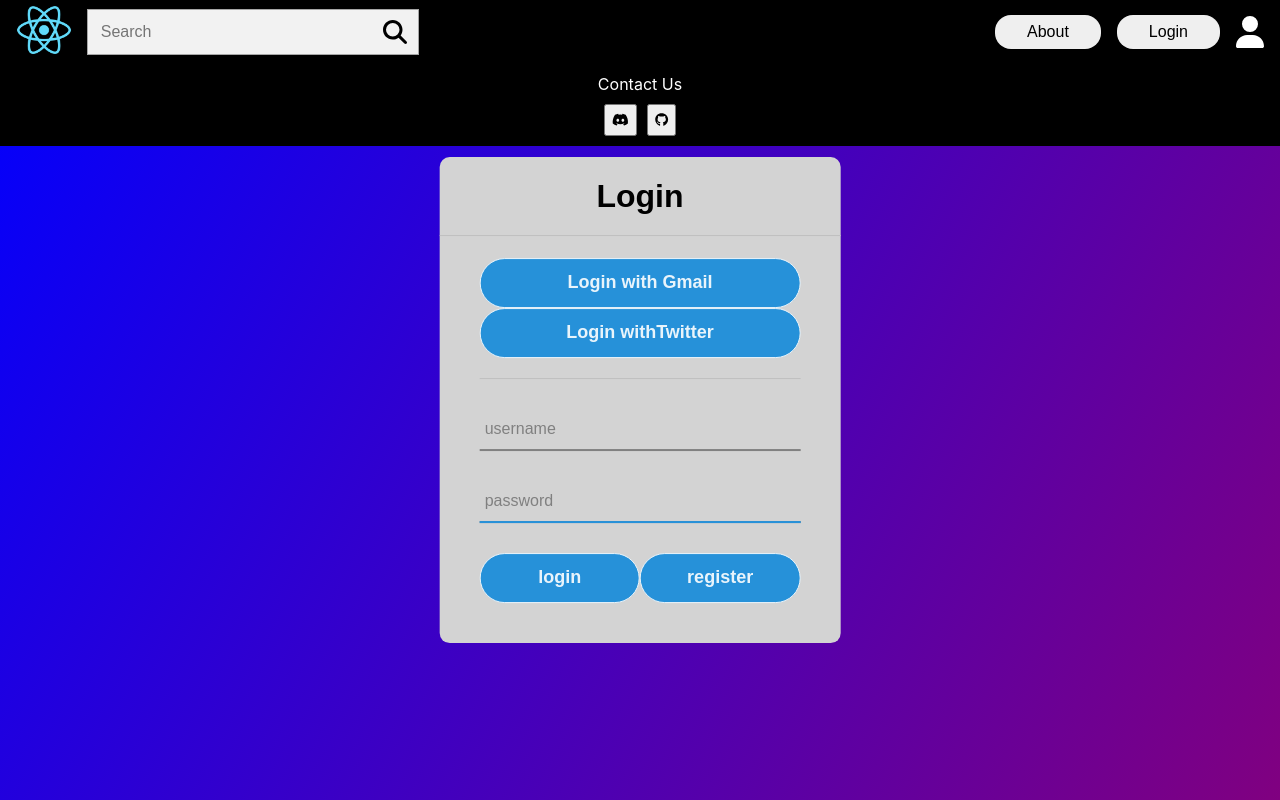
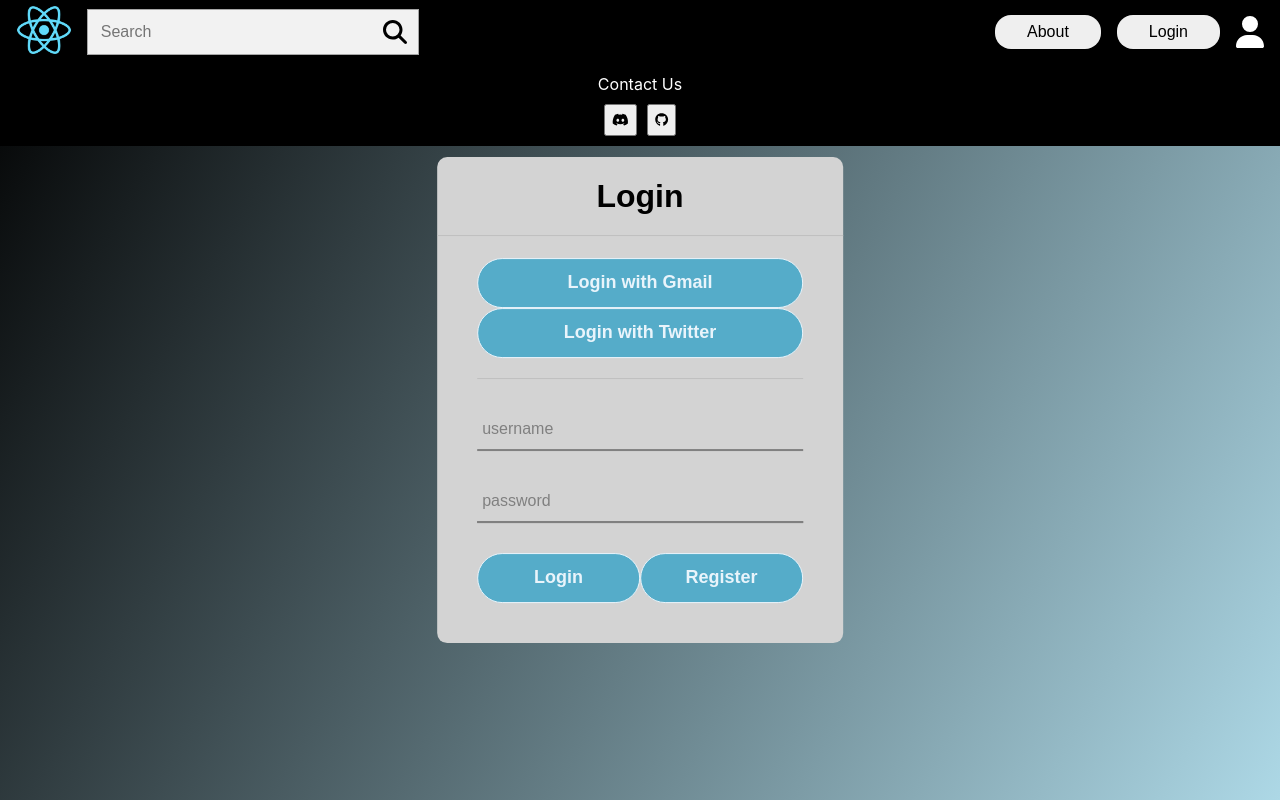
Before and after one commit to Spring2022-CSCI152/Team2, a React (Create React App) app in the folder frontend/: page /login in a window 1280 px wide. Built offline with nearby package versions, Linux system fonts and the light colour scheme.

Commit message:
changed colors

```diff
--- a/frontend/src/assets/login.css
+++ b/frontend/src/assets/login.css
@@ -1,7 +1,7 @@
 body{
   margin: 0;
   padding: 0;
-  background: linear-gradient(120deg, blue, purple);
+  background: linear-gradient(120deg, black, lightblue);
   height: 100vh;
   overflow: hidden;
 }
@@ -63,14 +63,14 @@ form .txt_field{
   left: 0;
   width: 100%;
   height: 2px;
-  background: #2691d9;
+  background: grey;
 
 }
 
 .txt_field input:focus ~ label,
 .txt_field input:valid ~ label{
   top: -5px;
-  color: #2691d9;
+  color: rgb(0, 8, 10);
 
 }
 
@@ -96,7 +96,7 @@ input[type = "submit"]{
   width: 50%;
   height: 50px;
   border: 1px solid;
-  background: #2691d9;
+  background: rgb(85, 172, 201);
   border-radius: 25px;
   font-size: 18px;
   color: #e9f4fb;
@@ -109,7 +109,7 @@ input[type = "button"]{
   width: 100%;
   height: 50px;
   border: 1px solid;
-  background: #2691d9;
+  background: rgb(85, 172, 201);
   border-radius: 25px;
   font-size: 18px;
   color: #e9f4fb;
@@ -119,7 +119,12 @@ input[type = "button"]{
 }
 
 input[type = "submit"]:hover{
-  border-color: #2691d9;
+  border-color: rgb(45, 136, 167);
+  transition: .5s;
+}
+
+input[type = "button"]:hover{
+  border-color: rgb(45, 136, 167);
   transition: .5s;
 }
 
--- a/frontend/src/components/login.jsx
+++ b/frontend/src/components/login.jsx
@@ -13,7 +13,7 @@ const login = () =>{
 
                 </input>
                 <span></span>
-                <input type = "button" value ="Login withTwitter">
+                <input type = "button" value ="Login with Twitter">
 
                 </input>
 
@@ -36,11 +36,11 @@ const login = () =>{
 
                 </div>
                 <div class = "regSub">
-                    <input type = "submit" value ="login">
+                    <input type = "submit" value ="Login">
 
                     </input>
                     <span></span>
-                    <input type = "submit" value ="register">
+                    <input type = "submit" value ="Register">
 
                     </input>
                 </div>
```
